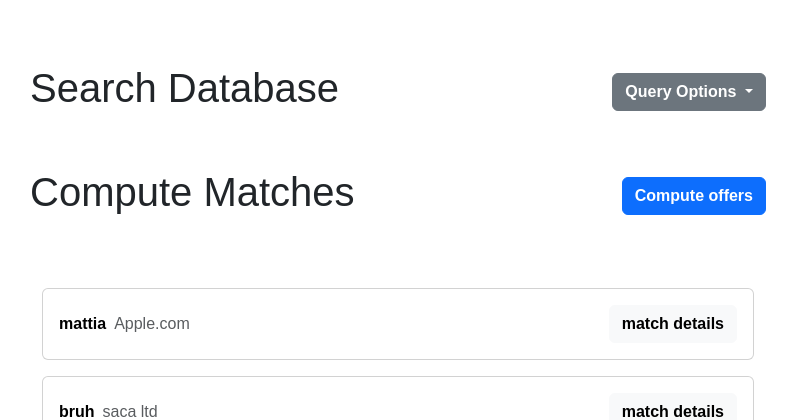
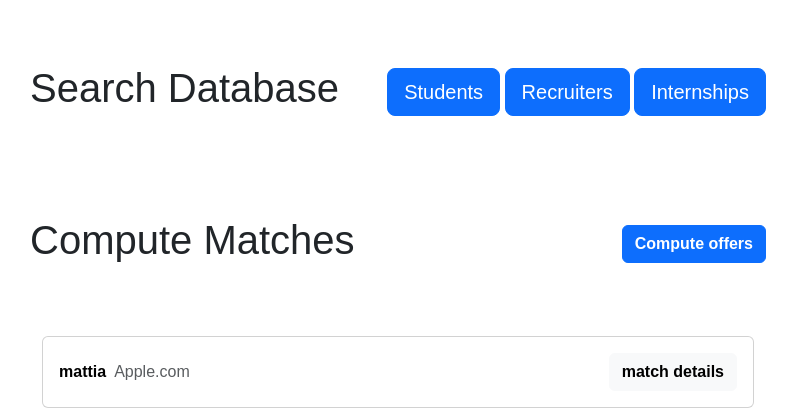
Before and after one commit to cs3028-alpha-team/SkillPilot-CS3528-v2, a Django app: page /admin_page in a window 1280 px wide. Shown: the part 162-582 px from the top of the page, without its empty margins (242-1039 px from the left). Run offline with Django 5.2, Linux system fonts and the light colour scheme; a user stored in the database is signed in.

Commit message:
setup links from admin dashboard to db query forms

```diff
--- a/dev/skillpilot/core/templates/admin.html
+++ b/dev/skillpilot/core/templates/admin.html
@@ -12,17 +12,12 @@
 
         <div class="col-lg-8 col-md-10">
 
-            <div class="mt-5 d-flex justify-content-between align-items-center">
+            <div class="my-5 d-flex justify-content-between align-items-center">
                 <h3 class="display-6 me-5">Search Database</h3>
-                <div class="dropdown">
-                    <button class="btn btn-secondary dropdown-toggle fw-bold" type="button" data-bs-toggle="dropdown" aria-expanded="false">
-                        Query Options
-                    </button>
-                    <ul class="dropdown-menu">
-                        <li><a class="dropdown-item" href="{% url 'search_student' %}">Students</a></li>
-                        <li><a class="dropdown-item" href="#">Internships</a></li>
-                        <li><a class="dropdown-item" href="#">Recruiters</a></li>
-                    </ul>
+                <div>
+                    <a href="{% url 'queryStudents' %}" class="btn btn-primary btn-lg">Students</a>
+                    <a href="{% url 'queryRecruiters' %}" class="btn btn-primary btn-lg">Recruiters</a>
+                    <a href="{% url 'queryInternships' %}" class="btn btn-primary btn-lg">Internships</a>
                 </div>
             </div>
 <!--
--- a/dev/skillpilot/core/urls.py
+++ b/dev/skillpilot/core/urls.py
@@ -73,5 +73,9 @@ urlpatterns = [
 
 
 
+    # ================== URLs related to admin page search functionality =========================
+    path('queryStudents', views.query_students, name='queryStudents'),
+    path('queryRecruiters', views.query_recruiters, name='queryRecruiters'),
+    path('queryInternships', views.query_internships, name='queryInternships'),
 
 ]
--- a/dev/skillpilot/core/views.py
+++ b/dev/skillpilot/core/views.py
@@ -23,14 +23,8 @@ import csv
 import os
 import pandas as pd
 
-
-
-from faker import Faker
-import random
-
 # view for the route '/home'
 def home(request):
-
     return render(request, 'home.html')
 
 # render view upon form submission to notify user of success
@@ -497,3 +491,15 @@ def search_student(request):
 def student_detail(request, student):
     student_id = get_object_or_404(Student, pk=student)
     return render(request, 'student_detail.html', {'student': student_id})
+
+
+
+# ==================================== Views related to admin page search functionality =======================================
+def query_students(request):
+    return render(request, 'students_db_query.html')
+
+def query_recruiters(request):
+    return render(request, 'recruiters_db_query.html')
+
+def query_internships(request):
+    return render(request, 'internships_db_query.html')
```
Also changed, not shown: dev/skillpilot/core/templates/internships_db_query.html (added, +8 -0 lines), dev/skillpilot/core/templates/recruiters_db_query.html (added, +8 -0 lines), dev/skillpilot/core/templates/students_db_query.html (added, +8 -0 lines).
